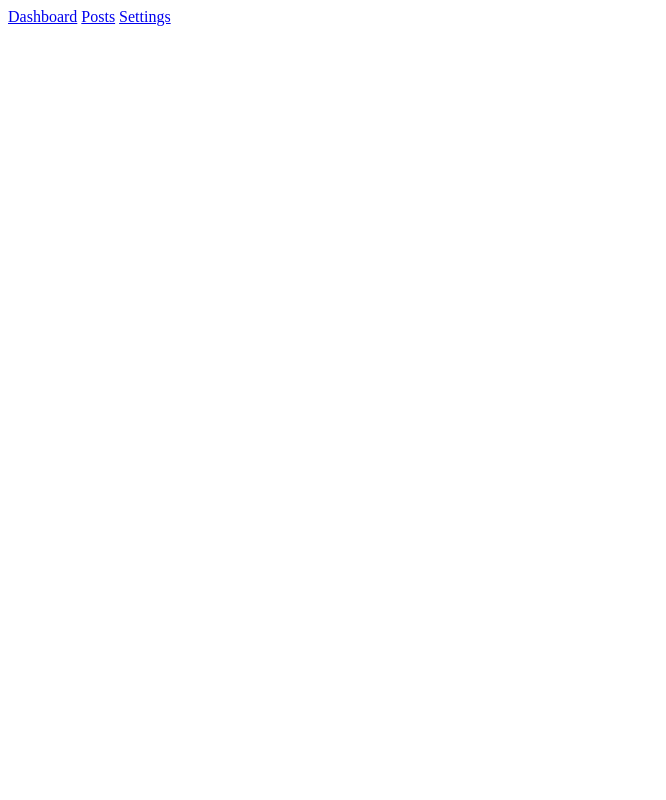
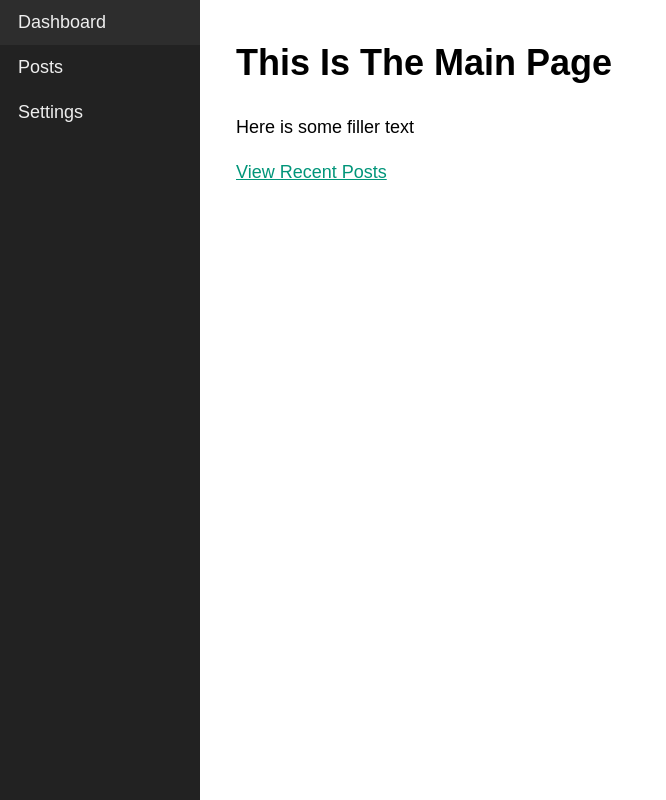
Before and after one commit to jimmycababa/onepageapp, a website with bundled scripts: page frontend/index.html in a window 1280 px wide. Shown: the whole page, without its empty margins (0-666 px from the left). Built offline with nearby package versions, Linux system fonts and the light colour scheme.

Commit message:
finished the single page js/react app

```diff
--- a/frontend/index.html
+++ b/frontend/index.html
@@ -5,6 +5,7 @@
     <meta http-equiv="X-UA-Compatible" content="IE=edge">
     <meta name="viewport" content="width=device-width, initial-scale=1.0">
     <title>Single Page App</title>
+    <link rel="stylesheet" href="static/css/index.css">
 </head>
 <body>
     <nav class="nav">
@@ -12,6 +13,7 @@
         <a href="/posts" class="nav__link" data-link>Posts</a>
         <a href="/settings" class="nav__link" data-link>Settings</a>
     </nav>
+    <div id="app"></div>
     <script type="module" src="/static/js/index.js"></script>
 </body>
 </html>
--- /dev/null
+++ b/frontend/static/css/index.css
@@ -0,0 +1,38 @@
+
+body {
+    --nav-width: 200px;
+    margin: 0 0 0 var(--nav-width);
+    font-family: 'Quicksand', sans-serif;
+    font-size: 18px;
+}
+
+.nav {
+    position: fixed;
+    top: 0;
+    left: 0;
+    width: var(--nav-width);
+    height: 100vh;
+    background: #222222;
+}
+
+.nav__link {
+    display: block;
+    padding: 12px 18px;
+    text-decoration: none;
+    color: #eeeeee;
+    font-weight: 500;
+}
+
+.nav__link:hover {
+    background: rgba(255, 255, 255, 0.05);
+}
+
+#app {
+    margin: 2em;
+    line-height: 1.5;
+    font-weight: 500;
+}
+
+a {
+    color: #009579;
+}
--- a/frontend/static/js/index.js
+++ b/frontend/static/js/index.js
@@ -1,3 +1,7 @@
+import Dashboard from "./views/Dashboard.js";
+import Posts from "./views/Posts.js";
+import Settings from "./views/Settings.js";
+
 // using the history API, redirecting to a page without loading a new resource
 // we are going to call the client side router to process the new history entry
 // this function will make it so when the user clicks on any of the links it will not reload the page and run the navigateTo function
@@ -9,9 +13,9 @@ const navigateTo = url => {
 const router = async () => {
     const routes = [
         // route path of the webpage. so we are saying that wheneve the user goesto the route path (/), we are going to run the function below starting at view.
-        { path: "/", view: () => console.log("Viewing Dashboard")},
-        { path: "/posts", view: () => console.log("Viewing Posts")},
-        { path: "/settings", view: () => console.log("Viewing Settings")}
+        { path: "/", view: Dashboard },
+        { path: "/posts", view: Posts },
+        { path: "/settings", view: Settings }
     ];
 
     // test each route for potential match. we are looping through each routh and returning a new object for each route
@@ -34,10 +38,16 @@ const router = async () => {
         }
     }
 
+    // creating a new instance
+    const view = new match.route.view()
+
+    // we are getting the html method and injecting it inside the innerHtml of the app element (that is inside a div in the index.html )
+    document.querySelector("#app").innerHTML = await view.getHtml()
+
     console.log(match.route.view())
 };
 
-// we are listening for the popstate event
+// we are listening for the popstate event. this line reruns the router (history API)
 window.addEventListener("popstate", router)
 
 // once all of the DOM has rendered, we run the router function
--- /dev/null
+++ b/frontend/static/js/views/AbstractView.js
@@ -0,0 +1,13 @@
+export default class {
+    constructor() {
+
+    }
+// updates title in the tab on the page
+    setTitle(title) {
+        document.title = title
+    }
+
+    async getHtml() {
+        return "";
+    }
+}
--- /dev/null
+++ b/frontend/static/js/views/Dashboard.js
@@ -0,0 +1,18 @@
+import AbstractView from "./AbstractView.js"
+
+export default class extends AbstractView {
+    constructor() {
+        super()
+        this.setTitle("Dashboard")
+    }
+
+
+    async getHtml() {
+        return `
+        <h1>This Is The Main Page</h1>
+        <p> Here is some filler text</p>
+        <p>
+        <a href="/posts" data-link>View Recent Posts</a>
+        </p>`;
+    }
+}
--- /dev/null
+++ b/frontend/static/js/views/Posts.js
@@ -0,0 +1,16 @@
+import AbstractView from "./AbstractView.js"
+
+export default class extends AbstractView {
+    constructor() {
+        super()
+        this.setTitle("Posts")
+    }
+
+
+    async getHtml() {
+        return `
+        <h1>This Is The Posts Page</h1>
+        <p> Here is some filler text</p>
+        `;
+    }
+}
--- /dev/null
+++ b/frontend/static/js/views/Settings.js
@@ -0,0 +1,16 @@
+import AbstractView from "./AbstractView.js"
+
+export default class extends AbstractView {
+    constructor() {
+        super()
+        this.setTitle("Settings")
+    }
+
+
+    async getHtml() {
+        return `
+        <h1>This Is The Settings Page</h1>
+        <p> Here is some filler text</p>
+        `;
+    }
+}
```
